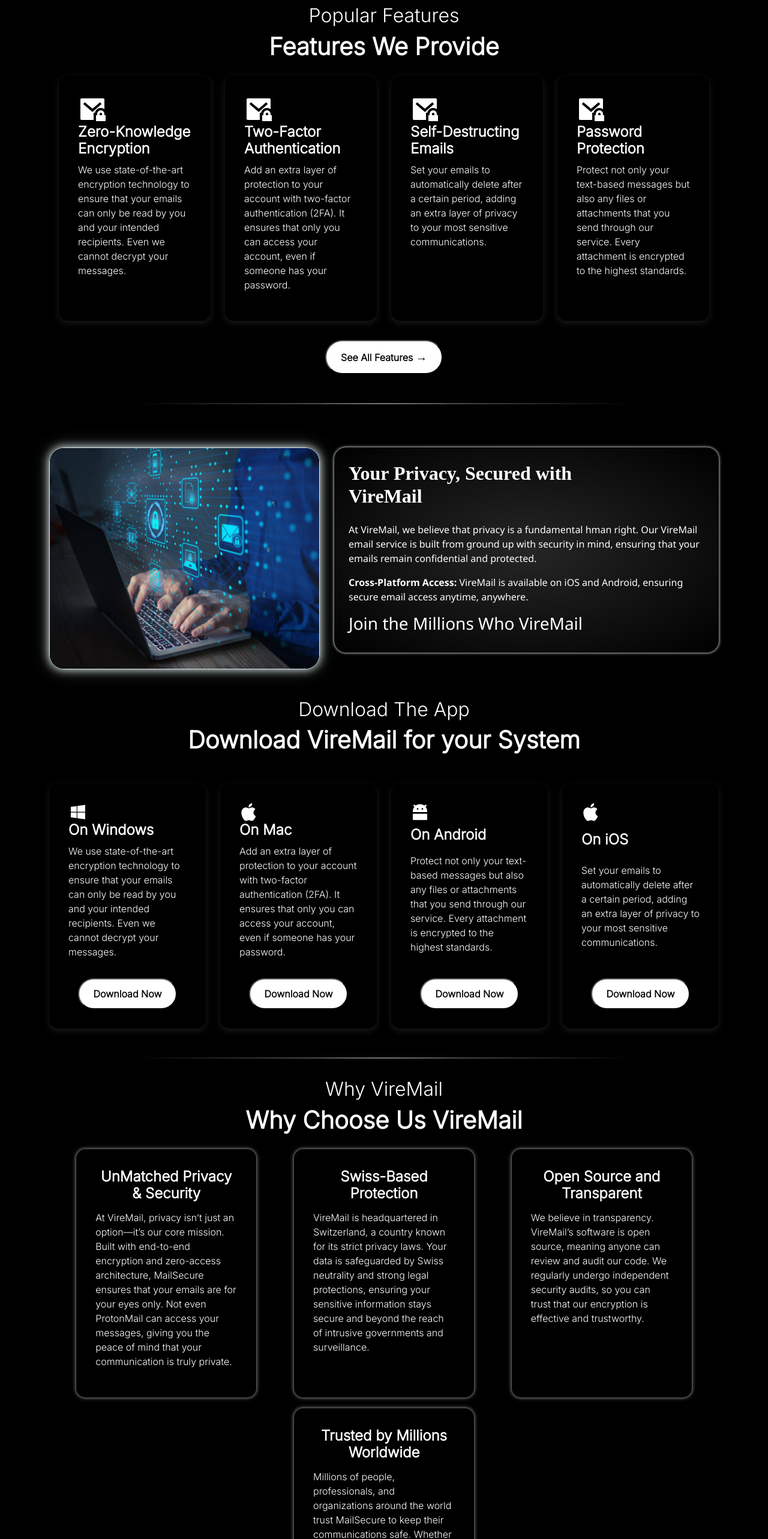
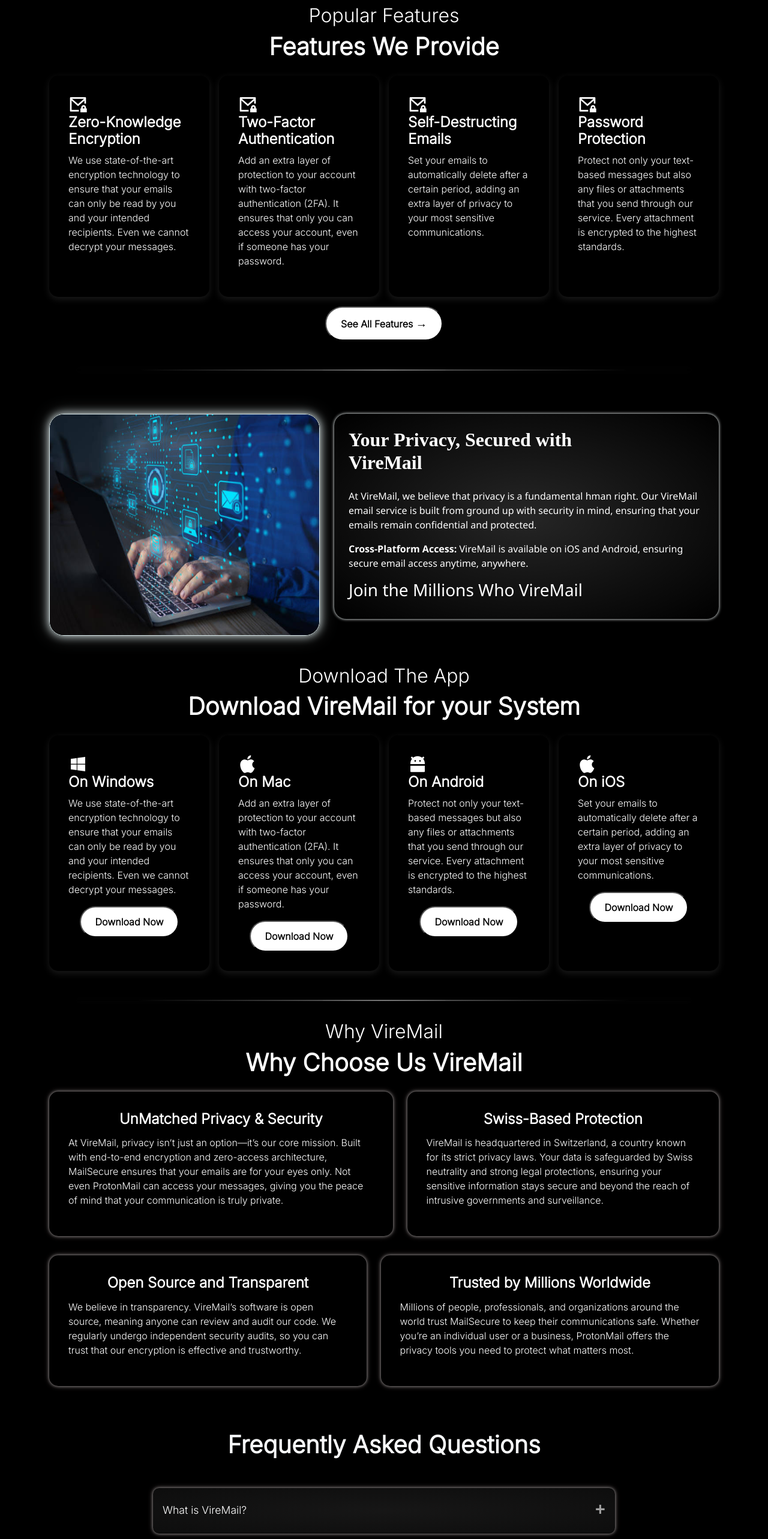
Before and after one commit to Jasmeet-Singh-17/VireMail, a Next.js app: page / in a window 1280 px wide. Shown: the part 1440-4006 px from the top of the page at 60% size. Built offline with nearby package versions, Linux system fonts and the light colour scheme.

Commit message:
new-updates

```diff
--- a/pages/_app.js
+++ b/pages/_app.js
@@ -1,6 +1,8 @@
 import 'bootstrap/dist/css/bootstrap.min.css';
 import '../styles/custom.css';
 import '../styles/responsive.css';
+import 'swiper/css';
+import 'swiper/css/effect-cards';
 import { useEffect } from 'react';
 
 
--- a/pages/index.js
+++ b/pages/index.js
@@ -3,8 +3,6 @@
 import Footer from './widgets/common/footer';
 import Link from 'next/link';
 import { Swiper, SwiperSlide } from 'swiper/react';
-import 'swiper/css';
-import 'swiper/css/effect-cards';
 import { EffectCards } from 'swiper/modules';
 
 const index = () => {
@@ -131,28 +129,28 @@
           <h1 className="text-center mb-4 fw-bold">Features We Provide</h1>
           <div className="boxes">
             <div className="box">
-              <svg xmlns="http://www.w3.org/2000/svg" viewBox="0 0 24 24" width="48" height="48" fill="currentColor"><path d="M22 11.9996C21.1643 11.3719 20.1256 11 19 11C16.581 11 14.5633 12.7178 14.1 15H13V21H3C2.44772 21 2 20.5523 2 20V4C2 3.44772 2.44772 3 3 3H21C21.5523 3 22 3.44772 22 4V11.9996ZM12.0606 11.6829L5.64722 6.2377L4.35278 7.7623L12.0731 14.3171L19.6544 7.75616L18.3456 6.24384L12.0606 11.6829ZM22 17H23V22H15V17H16V16C16 14.3431 17.3431 13 19 13C20.6569 13 22 14.3431 22 16V17ZM20 17V16C20 15.4477 19.5523 15 19 15C18.4477 15 18 15.4477 18 16V17H20Z"></path></svg>                <h4><b>Zero-Knowledge Encryption</b></h4>
+              <svg xmlns="http://www.w3.org/2000/svg" viewBox="0 0 24 24" width="32" height="32" fill="currentColor"><path d="M20 7.23792L12.0718 14.338L4 7.21594V19H13V21H3C2.44772 21 2 20.5523 2 20V4C2 3.44772 2.44772 3 3 3H21C21.5523 3 22 3.44772 22 4V11H20V7.23792ZM19.501 5H4.51146L12.0619 11.662L19.501 5ZM22 17H23V22H15V17H16V16C16 14.3431 17.3431 13 19 13C20.6569 13 22 14.3431 22 16V17ZM20 17V16C20 15.4477 19.5523 15 19 15C18.4477 15 18 15.4477 18 16V17H20Z"></path></svg>              <h4><b>Zero-Knowledge Encryption</b></h4>
               <p>
                 We use state-of-the-art encryption technology to ensure that your emails can only be read by you and your intended recipients. Even we cannot decrypt your messages.
               </p>
             </div>
 
             <div className="box">
-              <svg xmlns="http://www.w3.org/2000/svg" viewBox="0 0 24 24" width="48" height="48" fill="currentColor"><path d="M22 11.9996C21.1643 11.3719 20.1256 11 19 11C16.581 11 14.5633 12.7178 14.1 15H13V21H3C2.44772 21 2 20.5523 2 20V4C2 3.44772 2.44772 3 3 3H21C21.5523 3 22 3.44772 22 4V11.9996ZM12.0606 11.6829L5.64722 6.2377L4.35278 7.7623L12.0731 14.3171L19.6544 7.75616L18.3456 6.24384L12.0606 11.6829ZM22 17H23V22H15V17H16V16C16 14.3431 17.3431 13 19 13C20.6569 13 22 14.3431 22 16V17ZM20 17V16C20 15.4477 19.5523 15 19 15C18.4477 15 18 15.4477 18 16V17H20Z"></path></svg>              <h4><b>Two-Factor Authentication</b></h4>
+              <svg xmlns="http://www.w3.org/2000/svg" viewBox="0 0 24 24" width="32" height="32" fill="currentColor"><path d="M20 7.23792L12.0718 14.338L4 7.21594V19H13V21H3C2.44772 21 2 20.5523 2 20V4C2 3.44772 2.44772 3 3 3H21C21.5523 3 22 3.44772 22 4V11H20V7.23792ZM19.501 5H4.51146L12.0619 11.662L19.501 5ZM22 17H23V22H15V17H16V16C16 14.3431 17.3431 13 19 13C20.6569 13 22 14.3431 22 16V17ZM20 17V16C20 15.4477 19.5523 15 19 15C18.4477 15 18 15.4477 18 16V17H20Z"></path></svg>              <h4><b>Two-Factor Authentication</b></h4>
               <p>
                 Add an extra layer of protection to your account with two-factor authentication (2FA). It ensures that only you can access your account, even if someone has your password.
               </p>
             </div>
 
             <div className="box">
-              <svg xmlns="http://www.w3.org/2000/svg" viewBox="0 0 24 24" width="48" height="48" fill="currentColor"><path d="M22 11.9996C21.1643 11.3719 20.1256 11 19 11C16.581 11 14.5633 12.7178 14.1 15H13V21H3C2.44772 21 2 20.5523 2 20V4C2 3.44772 2.44772 3 3 3H21C21.5523 3 22 3.44772 22 4V11.9996ZM12.0606 11.6829L5.64722 6.2377L4.35278 7.7623L12.0731 14.3171L19.6544 7.75616L18.3456 6.24384L12.0606 11.6829ZM22 17H23V22H15V17H16V16C16 14.3431 17.3431 13 19 13C20.6569 13 22 14.3431 22 16V17ZM20 17V16C20 15.4477 19.5523 15 19 15C18.4477 15 18 15.4477 18 16V17H20Z"></path></svg>                <h4><b>Self-Destructing Emails</b></h4>
+              <svg xmlns="http://www.w3.org/2000/svg" viewBox="0 0 24 24" width="32" height="32" fill="currentColor"><path d="M20 7.23792L12.0718 14.338L4 7.21594V19H13V21H3C2.44772 21 2 20.5523 2 20V4C2 3.44772 2.44772 3 3 3H21C21.5523 3 22 3.44772 22 4V11H20V7.23792ZM19.501 5H4.51146L12.0619 11.662L19.501 5ZM22 17H23V22H15V17H16V16C16 14.3431 17.3431 13 19 13C20.6569 13 22 14.3431 22 16V17ZM20 17V16C20 15.4477 19.5523 15 19 15C18.4477 15 18 15.4477 18 16V17H20Z"></path></svg>                <h4><b>Self-Destructing Emails</b></h4>
               <p>
                 Set your emails to automatically delete after a certain period, adding an extra layer of privacy to your most sensitive communications.
               </p>
             </div>
 
             <div className="box">
-              <svg xmlns="http://www.w3.org/2000/svg" viewBox="0 0 24 24" width="48" height="48" fill="currentColor"><path d="M22 11.9996C21.1643 11.3719 20.1256 11 19 11C16.581 11 14.5633 12.7178 14.1 15H13V21H3C2.44772 21 2 20.5523 2 20V4C2 3.44772 2.44772 3 3 3H21C21.5523 3 22 3.44772 22 4V11.9996ZM12.0606 11.6829L5.64722 6.2377L4.35278 7.7623L12.0731 14.3171L19.6544 7.75616L18.3456 6.24384L12.0606 11.6829ZM22 17H23V22H15V17H16V16C16 14.3431 17.3431 13 19 13C20.6569 13 22 14.3431 22 16V17ZM20 17V16C20 15.4477 19.5523 15 19 15C18.4477 15 18 15.4477 18 16V17H20Z"></path></svg>                <h4><b>Password Protection</b></h4>
+              <svg xmlns="http://www.w3.org/2000/svg" viewBox="0 0 24 24" width="32" height="32" fill="currentColor"><path d="M20 7.23792L12.0718 14.338L4 7.21594V19H13V21H3C2.44772 21 2 20.5523 2 20V4C2 3.44772 2.44772 3 3 3H21C21.5523 3 22 3.44772 22 4V11H20V7.23792ZM19.501 5H4.51146L12.0619 11.662L19.501 5ZM22 17H23V22H15V17H16V16C16 14.3431 17.3431 13 19 13C20.6569 13 22 14.3431 22 16V17ZM20 17V16C20 15.4477 19.5523 15 19 15C18.4477 15 18 15.4477 18 16V17H20Z"></path></svg>                <h4><b>Password Protection</b></h4>
               <p>
                 Protect not only your text-based messages but also any files or attachments that you send through our service. Every attachment is encrypted to the highest standards.
               </p>
@@ -216,7 +214,7 @@
         <div className="container ">
           <h2 className="text-center">Download The App </h2>
           <h1 className="text-center mb-4 fw-bold">Download VireMail for your System </h1>
-          <div className="down-boxes">
+          <div className="down-boxes pb-3">
             <div className="box">
               <svg xmlns="http://www.w3.org/2000/svg" viewBox="0 0 24 24" width="32" height="32" fill="currentColor"><path d="M3.00098 5.47902L10.3778 4.4625V11.5902H3.00098V5.47902ZM3.00098 18.521L10.3778 19.5375V12.4982H3.00098V18.521ZM11.1894 19.646L21.001 21V12.4982H11.1894V19.646ZM11.1894 4.35402V11.5902H21.001V3L11.1894 4.35402Z"></path></svg>
               <h4><b>On Windows </b></h4>
@@ -260,10 +258,11 @@
 
       {/* // Boxes Section // */}
       <section>
-        <div className="container mt-4">
+        <div className="container">
           <h2 className="text-center">Why VireMail</h2>
           <h1 className="text-center fw-bold mb-4">Why Choose Us VireMail</h1>
-          <div className="all-boxes ">
+          <div className='all-boxes'>
+            <div className="top-boxes ">
               <div className="tbox">
                 <h4><b>UnMatched Privacy & Security</b></h4>
                 <p>
@@ -277,19 +276,22 @@
                   VireMail is headquartered in Switzerland, a country known for its strict privacy laws. Your data is safeguarded by Swiss neutrality and strong legal protections, ensuring your sensitive information stays secure and beyond the reach of intrusive governments and surveillance.
                 </p>
               </div>
+            </div>
 
-            <div className="tbox">
+            <div className='bottom-boxes'>
+              <div className="bbox">
                 <h4><b>Open Source and Transparent</b></h4>
                 <p>
                   We believe in transparency. VireMail’s software is open source, meaning anyone can review and audit our code. We regularly undergo independent security audits, so you can trust that our encryption is effective and trustworthy.
                 </p>
               </div>
 
-            <div className="tbox">
+              <div className="bbox">
                 <h4><b>Trusted by Millions Worldwide</b></h4>
                 <p>
                   Millions of people, professionals, and organizations around the world trust MailSecure to keep their communications safe. Whether you’re an individual user or a business, ProtonMail offers the privacy tools you need to protect what matters most.
                 </p>
+              </div>
             </div>
           </div>
         </div>
--- a/styles/custom.css
+++ b/styles/custom.css
@@ -215,8 +215,7 @@
 .boxes {
   display: flex;
   align-items: stretch;
-  gap: 1.5rem;
-  margin: 1rem;
+  gap: 1rem;
   justify-content: center;
   align-content: center;
   flex-wrap: wrap;
@@ -227,7 +226,7 @@
   color: linear-gradient(90deg, #f5f5f5, #aaaaaa);
   padding: 2rem;
   border-radius: 15px;
-  flex: 1 1 250px;
+  /* flex: 1 1 250px; */
   max-width: 300px;
   text-align: left;
   background: radial-gradient(ellipse at center, rgba(255, 253, 253, 0.15));
@@ -267,17 +266,10 @@
 .down-boxes {
   display: flex;
   align-items: stretch;
-  gap: 1.5rem;
-  margin: 3rem 0;
+  gap: 1rem;
   justify-content: center;
   align-content: center;
   flex-wrap: wrap;
-}
-
-.down-boxes .box {
-  display: flex;
-  flex-direction: column;
-  justify-content: space-between;
 }
 
 .box {
@@ -318,27 +310,44 @@
 
 /* // Boxes Section // */
 
-.all-boxes {
+
+.top-boxes {
   display: flex;
-  gap: 1.1rem;
-  margin: 1rem 0;
-  flex-wrap: wrap;
+  gap: 1.5rem;
+  align-items: stretch;
+  justify-content: center;
   flex-direction: row;
-  align-items: stretch;
-  justify-content: space-evenly;
+  padding-bottom: 2rem;
 }
 
 .tbox {
-  color: linear-gradient(90deg, #f5f5f5, #aaaaaa);
   padding: 2rem;
   border-radius: 15px;
-  /* flex: 1 1 250px; */
-  max-width: 300px;
+  max-width: 600px;
+  max-height: 400px;
   background: radial-gradient(ellipse at center, rgba(255, 253, 253, 0.15));
   box-shadow: 0 0 5px #979696, 0 0 10px rgba(148, 125, 125, 0.5);
   transition: all 0.3s ease;
   cursor: pointer;
-  text-align: inherit;
+}
+
+.bottom-boxes {
+  display: flex;
+  gap: 1.5rem;
+  align-items: stretch;
+  justify-content: center;
+  flex-direction: row;
+}
+
+.bbox {
+  padding: 2rem;
+  border-radius: 15px;
+  max-width: 600px;
+  max-height: 400px;
+  background: radial-gradient(ellipse at center, rgba(255, 253, 253, 0.15));
+  box-shadow: 0 0 5px #979696, 0 0 10px rgba(148, 125, 125, 0.5);
+  transition: all 0.3s ease;
+  cursor: pointer;
 }
 
 .tbox h4 {
@@ -347,6 +356,15 @@
 }
 
 .tbox:hover {
+  transform: translateY(-5px);
+}
+
+.bbox h4 {
+  text-align: center;
+  margin-bottom: .8rem;
+}
+
+.bbox:hover {
   transform: translateY(-5px);
 }
 
```
Lines whose indentation alone changed are shown as unchanged.
